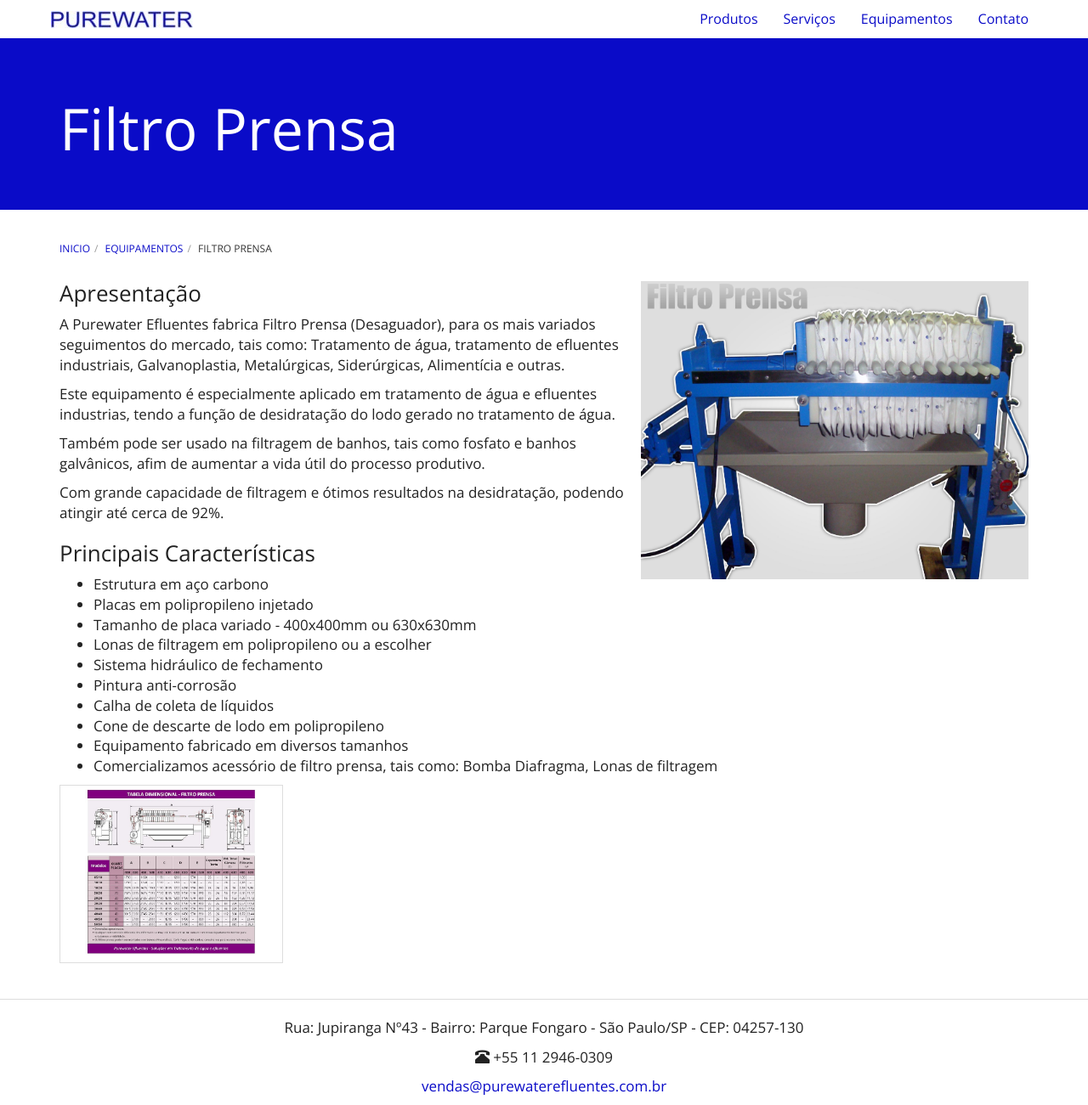
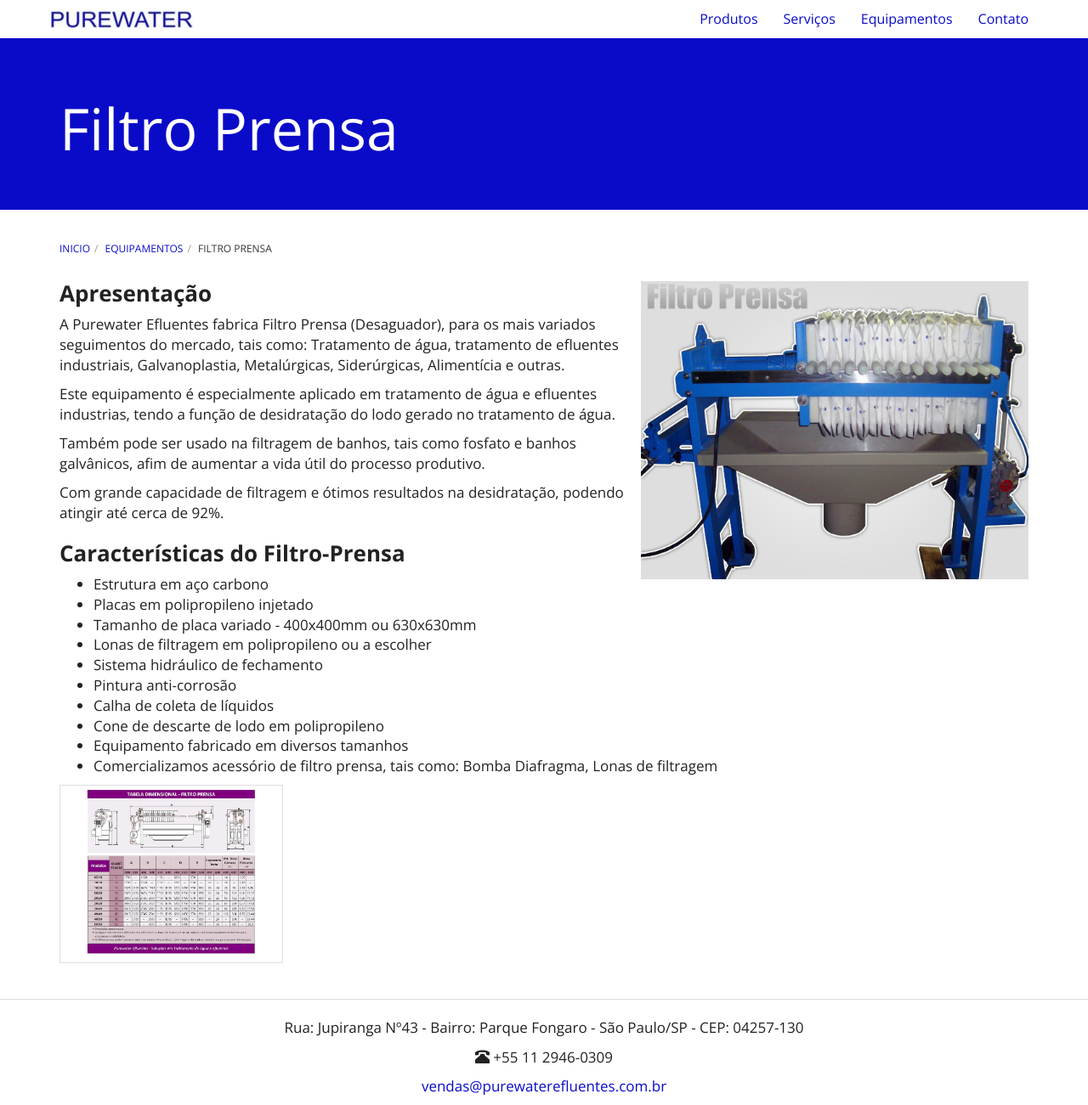
Before and after one commit to purewaterefluentes/purewaterefluentes.github.io, a Jekyll site: the page built from equipamentos/filtro-prensa.md, in a window 1280 px wide and 1301 px high. Shown: the whole window at 85% size. Built offline with Jekyll 4.4.1, drawn with Linux system fonts in a browser that asks for light colours; nearby versions of some CDN libraries; library files that are not in the unit come from our copies.

Commit message:
Update filtro-prensa.md

```diff
--- a/equipamentos/filtro-prensa.md
+++ b/equipamentos/filtro-prensa.md
@@ -6,7 +6,7 @@
 <img class="img-responsive pull-right" style="max-width: 40%;" src="../../website/images/Filtro Prensa Purewater.JPG" alt="Filtro Prensa">
 
 
-### Apresentação
+### **Apresentação**
 
 A Purewater Efluentes fabrica Filtro Prensa (Desaguador), para os mais variados seguimentos do mercado, tais como: Tratamento de água, tratamento de efluentes industriais, Galvanoplastia, Metalúrgicas, Siderúrgicas, Alimentícia e outras.
 
@@ -16,7 +16,7 @@
 
 Com grande capacidade de filtragem e ótimos resultados na desidratação, podendo atingir até cerca de 92%.
 
-### Principais Características
+### **Características do Filtro-Prensa**
 
 - Estrutura em aço carbono
 - Placas em polipropileno injetado
```
